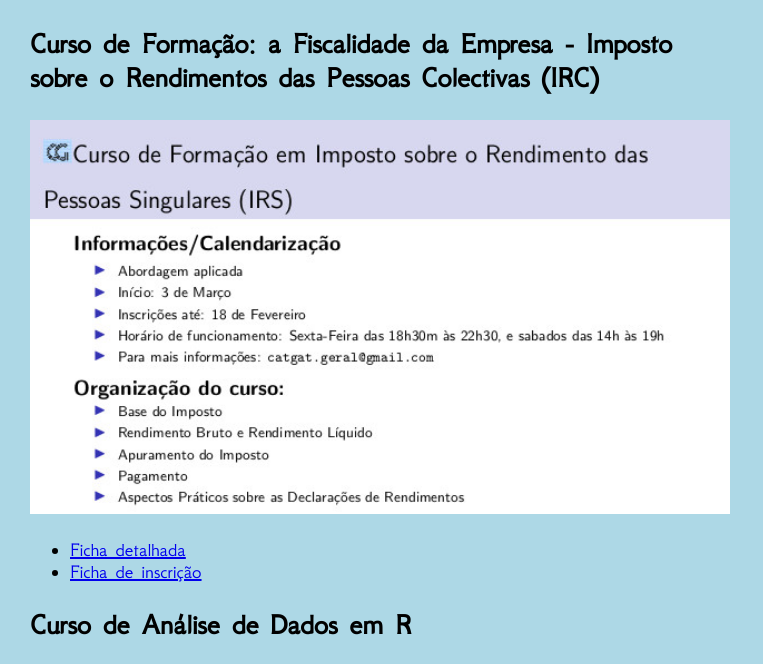
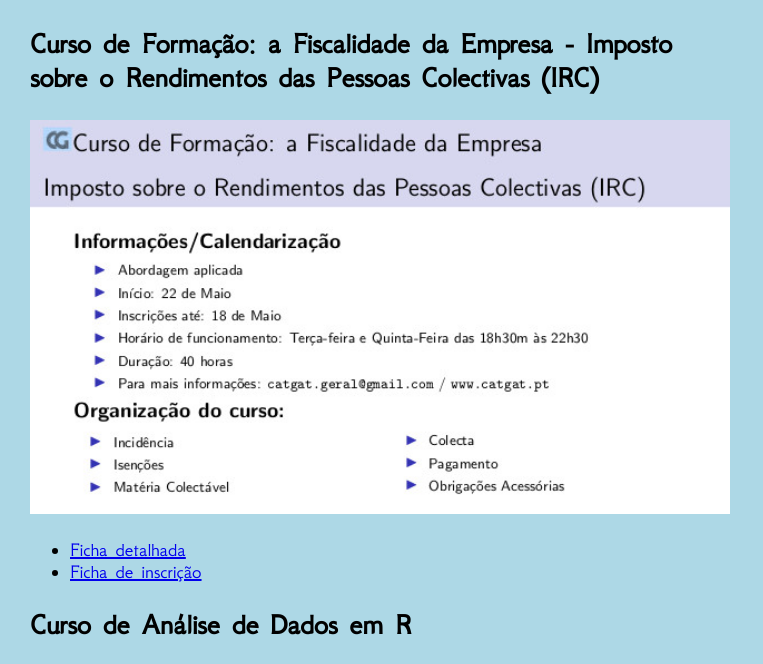
Before and after one commit to jp1981ara/catgat, a plain HTML site: page forma.htm in a window 1280 px wide. Shown: the part 739-1403 px from the top of the page, without its empty margins (0-763 px from the left). Drawn offline with Linux system fonts and the light colour scheme.

Commit message:
Actual1.6

```diff
--- a/forma.htm
+++ b/forma.htm
@@ -40,7 +40,7 @@
 
 <div id="evento">
 	<h2> Curso de Formação: a Fiscalidade da Empresa - Imposto sobre o Rendimentos das Pessoas Colectivas (IRC)</h2>
-			<img src="flyers/IRSFLY.jpeg" width="700px"/>
+			<img src="flyers/IRCFLY.jpeg" width="700px"/>
 			<ul>
 				<li><a href="Programas/programa_IRC.pdf">Ficha detalhada</a>
 				<li><a href="inscri/ficha_insc_irc.pdf">Ficha de inscrição</a>
```
